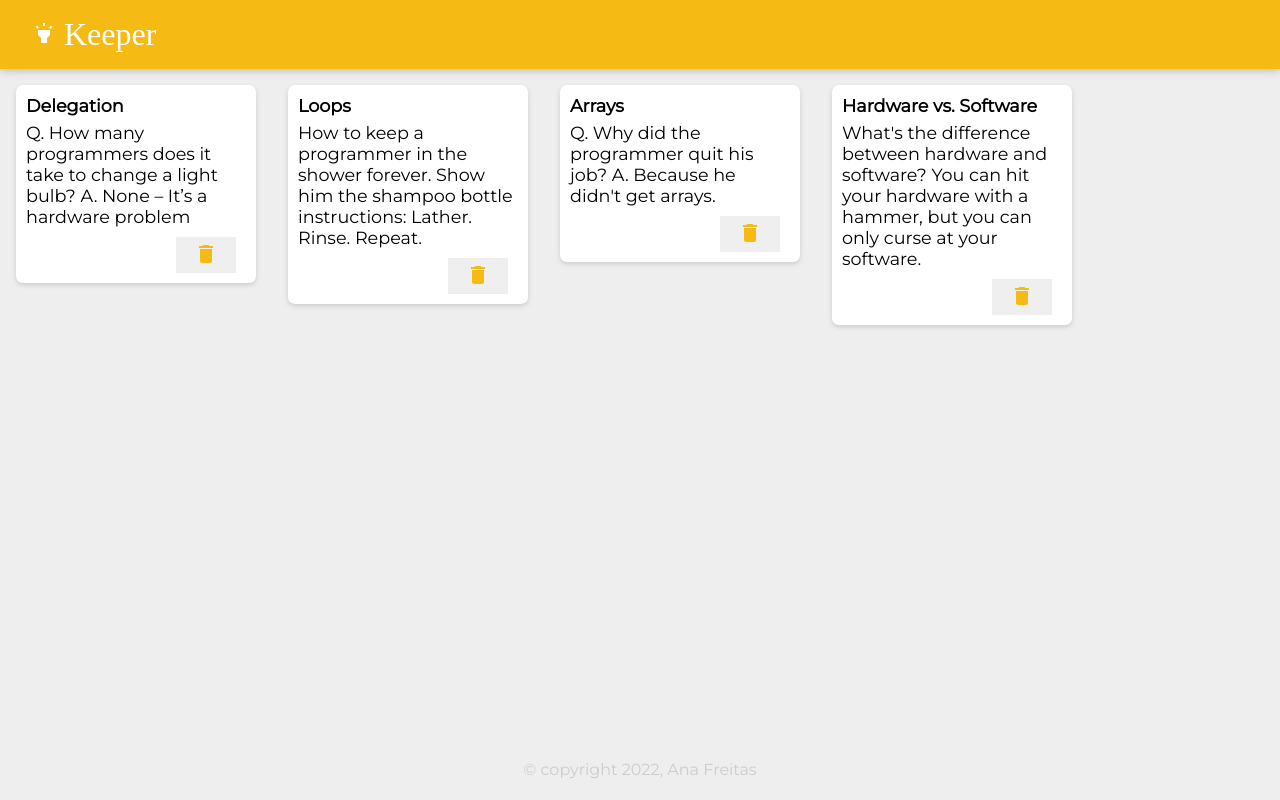
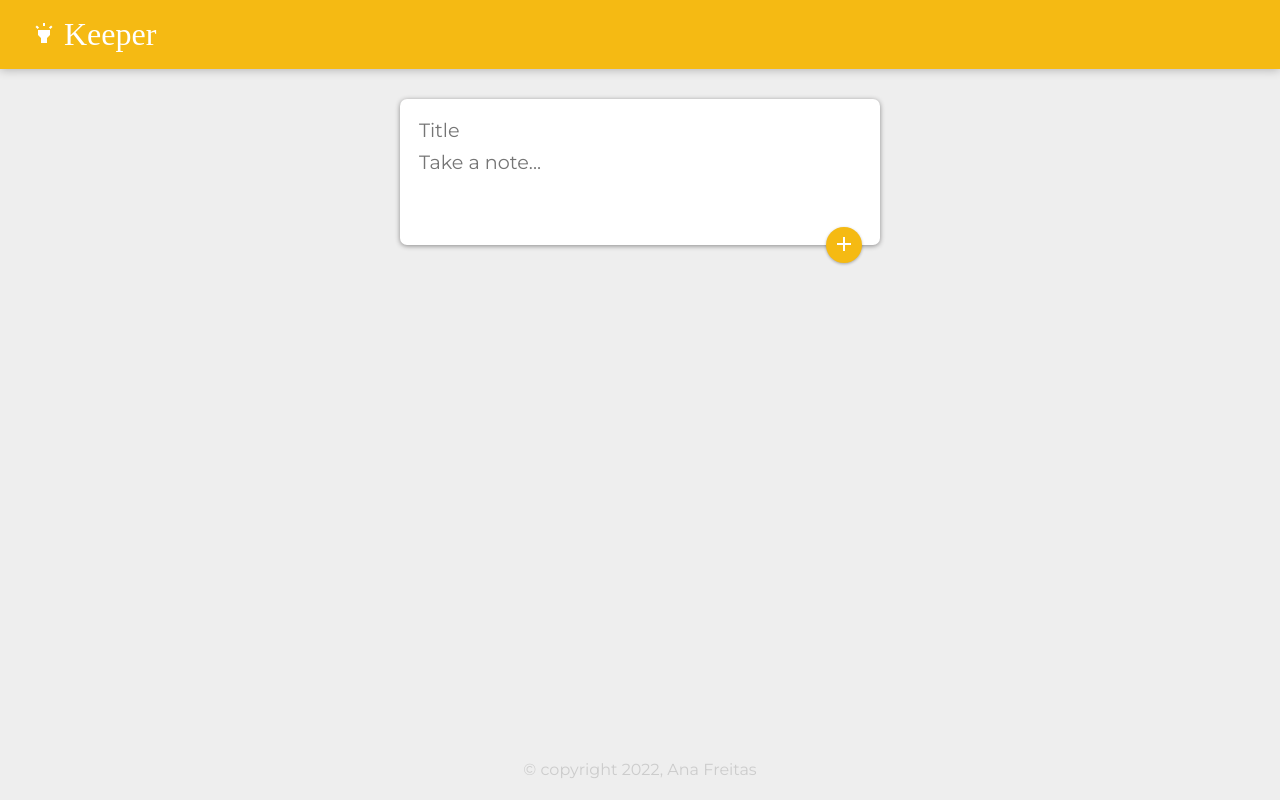
Before and after one commit to anafts/Keeper, a React (Create React App) app: page / in a window 1280 px wide. Built offline with nearby package versions, Linux system fonts and the light colour scheme; a web font is replaced by a local one.

Commit message:
final app.jsx file

```diff
--- a/src/components/App.jsx
+++ b/src/components/App.jsx
@@ -1,18 +1,38 @@
-import React from 'react';
-import Footer from './Footer';
-import Header from './Header';
-import Note from './Note';
-import notes from '../notes.js'
-
+import React, { useState } from "react";
+import Header from "./Header";
+import Footer from "./Footer";
+import Note from "./Note";
+import CreateArea from "./CreateArea";
 
 function App() {
+  const [notes, setNotes] = useState([]);
+
+  function addNote(newNote) {
+    setNotes(prevNotes => {
+      return [...prevNotes, newNote];
+    });
+  }
+
+  function deleteNote(id) {
+    setNotes(prevNotes => {
+      return prevNotes.filter((noteItem, index) => {
+        return index !== id;
+      });
+    });
+  }
+
   return (
     <div>
       <Header />
-           {notes.map(note => <Note key = {note.key} title = {note.title} content = {note.content} /> )}
+      <CreateArea onAdd={addNote} />
+      {notes.map((noteItem, index) => {
+        return (
+          <Note key={index} id={index} title={noteItem.title} content={noteItem.content} onDelete={deleteNote} />
+        );
+      })}
       <Footer />
     </div>
   );
-};
+}
 
 export default App;
```
Lines whose indentation alone changed are shown as unchanged.
